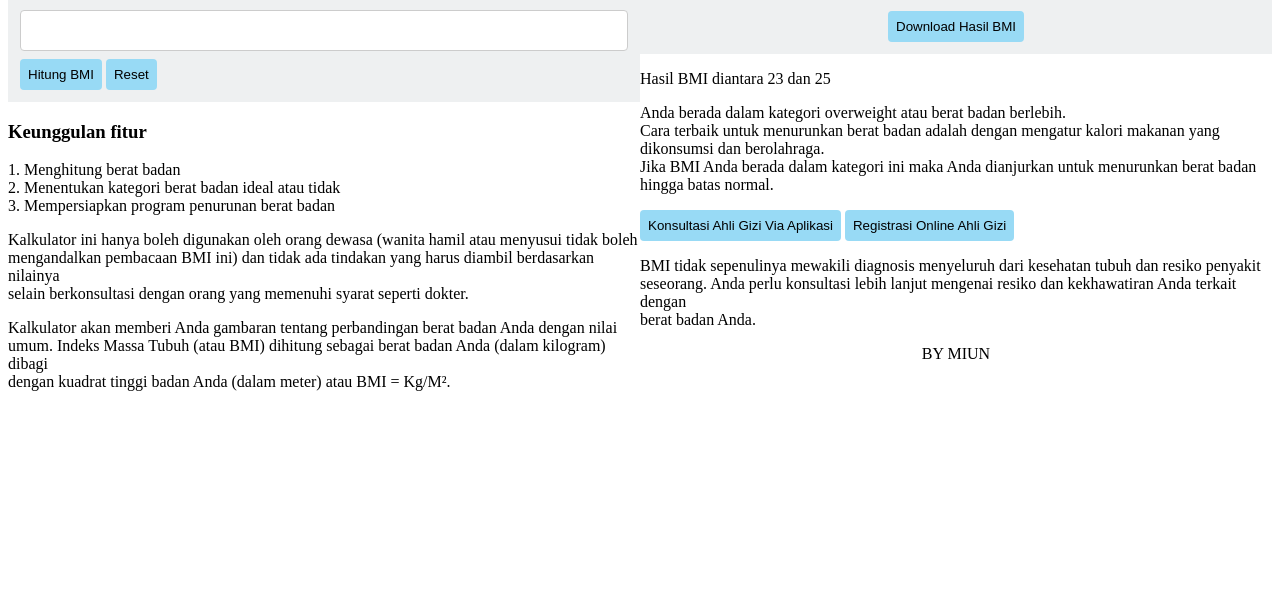
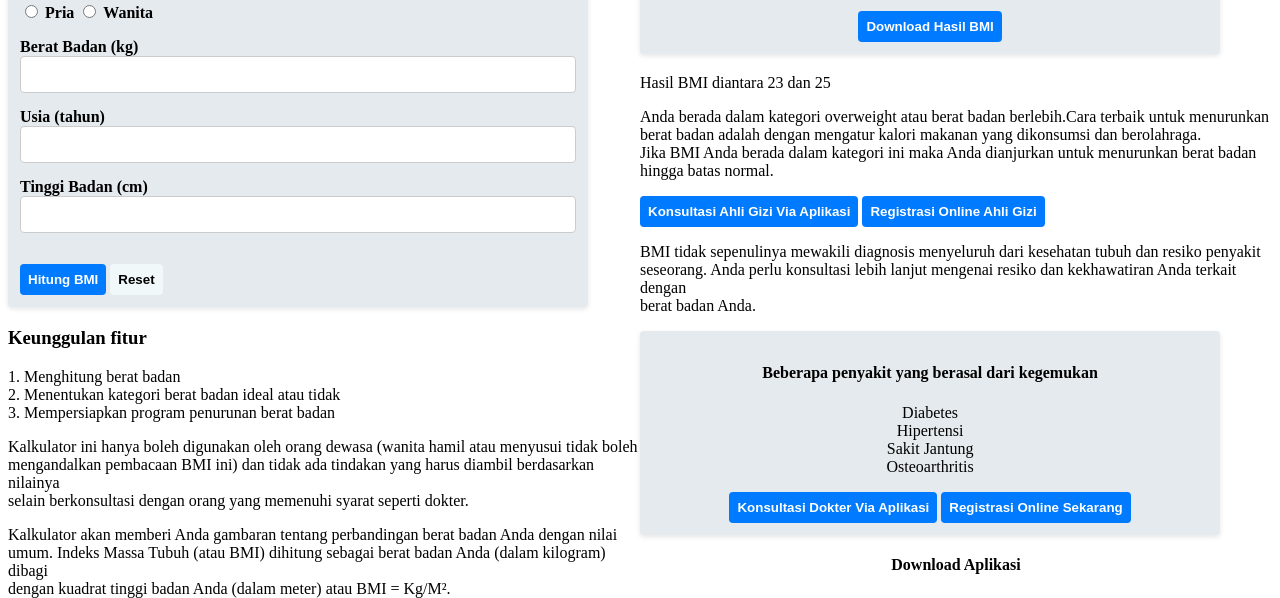
Before and after one commit to revou-fundamental-course/28-oct-24-AzmiFKurnia, a plain HTML site: page index.html in a window 1280 px wide. Shown: the part 209-807 px from the top of the page. Drawn offline with Linux system fonts and the light colour scheme.

Commit message:
update html,css

```diff
--- a/css/style.css
+++ b/css/style.css
@@ -6,24 +6,44 @@ main {
 
 input[type=number]{
     width: 100%;
-    padding: 12px 20px;
-    margin: 8px 0;
+    padding: 10px;
+    margin-bottom: 15px;
     display: inline-block;
     border: 1px solid #ccc;
     border-radius: 4px;
     box-sizing: border-box;
 }
 
+label {
+    display: inline;
+    margin-top: 4px;
+    cursor: pointer;
+    font-weight: bold;
+}
+
+
 button {
     border: 0;
-    background-color: #98daf5;
+    background-color: #007bff;
+    color: white;
     padding: 8px;
     border-radius: 4px;
+    font-family: sans-serif;
+    font-weight: 790;
+    cursor: pointer;
 }
 
-.color-section {
-    background-color: #eef0f1;
+button:hover {
+    background-color: #0069d9;
+}
+
+.container {
+    border-radius: 4px;
+    box-shadow: 0 2px 5px rgba(0, 0, 0, 0.1);
+    width: 88%;
+    background-color: #e4eaed;
     padding: 12px;
+    margin-bottom: 20px;
 }
 
 .text-center {
--- a/index.html
+++ b/index.html
@@ -11,13 +11,14 @@
 <body>
     <main>
         <!-- SECTION FORM -->
-        <section style="width: 50%">
+        <section style="width: 50%;height: 550px;float: left;">
             <div>
-                <!-- INFO DARI BMI -->
+                <!-- INI HEADER 1 -->
                 <header>
                     <h1>Kalkulator BMI</h1>
                 </header>
 
+                <!-- INTRO -->
                 <article>
                     <p>Berat badan ideal adalah impian semua orang. Tidak hanya memiliki bentuk tubuh yang menunjang<br>
                         penampilan, berat badan ideal juga menandakan kondisi tubuh yang sehat. Bagaimana dengan
@@ -26,22 +27,38 @@
             </div>
 
             <!-- DATA FORM -->
-            <form class="color-section">
-                <div>
-                    <label for="berat-badan">Berat Badan</label>
-                    <input id="berat badan" type="number" />
+            <form class="container">
+                <div class="form-group">
+                    <label for="jenis-kelamin">Jenis Kelamin<br></label>
+
+                    <input type="radio" id="pria" name="jenis-kelamin" value="pria">
+                    <label for="pria">Pria</label>
+
+                    <input type="radio" id="wanita" name="jenis-kelamin" value="wanita">
+                    <label for="wanita">Wanita</label>
+                    <P>
+                        <label for="berat-badan">Berat Badan (kg)</label>
+                        <input type="number" id="berat-badan" name="berat-badan" min="1" max="230">
+
+                        <label for="usia">Usia (tahun)</label>
+                        <input type="number" id="usia" name="usia" min="1" max="120">
+
+                        <label for="tinggi-badan">Tinggi Badan (cm)</label>
+                        <input type="number" id="tinggi-badan" name="tinggi-badan" min="50" max="220">
+                    </P>
                 </div>
 
-                <button>Hitung BMI</button>
-                <button>Reset</button>
+                <!-- BUTTON KALKULATOR -->
+                <button id="calculate-bmi">Hitung BMI</button>
+                <button id="reset" style="background-color: rgb(240 248 249); color: black;">Reset</button>
             </form>
 
             <div>
-                <!-- INFO DARI KALKULATOR -->
+                <!-- INI HEADER 3 -->
                 <header>
                     <h3>Keunggulan fitur</h3>
                 </header>
-
+                <!-- INFO DARI KALKULATOR BMI -->
                 <article>
                     <p> 1. Menghitung berat badan<br>
                         2. Menentukan kategori berat badan ideal atau tidak<br>
@@ -60,13 +77,14 @@
         </section>
 
         <!-- SECTION RESULT -->
-        <section style="width: 50%">
+        <section style="width: 50%;height: 550px;float: left;">
+            <!-- INI HEADER 1 -->
             <header>
                 <h1>Hasil</h1>
             </header>
 
             <!-- HASIL DARI KALKULASI-->
-            <div class="color-section text-center">
+            <div class="text-center container">
                 <h4>Hasil Kalkulasi</h4>
 
                 <p id="result">25,7</p>
@@ -77,23 +95,41 @@
             <!-- INFO DARI HASIL -->
             <article>
                 <p>Hasil BMI diantara 23 dan 25</p>
-                <p>Anda berada dalam kategori overweight atau berat badan berlebih.<br>
-                    Cara terbaik untuk menurunkan berat badan adalah dengan mengatur kalori makanan yang
-                    dikonsumsi dan berolahraga.<br> Jika BMI Anda berada dalam kategori ini maka Anda dianjurkan untuk
-                    menurunkan berat badan hingga batas normal.</p>
 
-                <!-- BUTTON HASIL -->
+                <p>Anda berada dalam kategori overweight atau berat badan berlebih.Cara terbaik untuk menurunkan<br>
+                    berat badan adalah dengan mengatur kalori makanan yang dikonsumsi dan berolahraga.<br>
+                    Jika BMI Anda berada dalam kategori ini maka Anda dianjurkan untuk menurunkan berat badan <br>
+                    hingga batas normal.</p>
+
+                <!-- BUTTON KONSUL -->
                 <button>Konsultasi Ahli Gizi Via Aplikasi</button>
                 <button>Registrasi Online Ahli Gizi</button>
 
                 <p>BMI tidak sepenulinya mewakili diagnosis menyeluruh dari kesehatan tubuh dan resiko penyakit<br>
-                    seseorang. Anda perlu konsultasi lebih lanjut mengenai resiko dan kekhawatiran Anda terkait dengan<br>
+                    seseorang. Anda perlu konsultasi lebih lanjut mengenai resiko dan kekhawatiran Anda terkait
+                    dengan<br>
                     berat badan Anda.</p>
             </article>
 
+
+            <!-- HASIL DARI KALKULASI-->
+            <div class="text-center container">
+                <h4>Beberapa penyakit yang berasal dari kegemukan</h4>
+
+                <p>Diabetes<br>
+                    Hipertensi<br>
+                    Sakit Jantung<br>
+                    Osteoarthritis<br>
+                </p>
+
+                <!-- BUTTON KONSUL -->
+                <button>Konsultasi Dokter Via Aplikasi</button>
+                <button>Registrasi Online Sekarang</button>
+            </div>
+
             <!-- INI FOOTER -->
             <footer>
-                <span>BY MIUN</span>
+                <h4>Download Aplikasi</h4>
             </footer>
         </section>
     </main>
```
